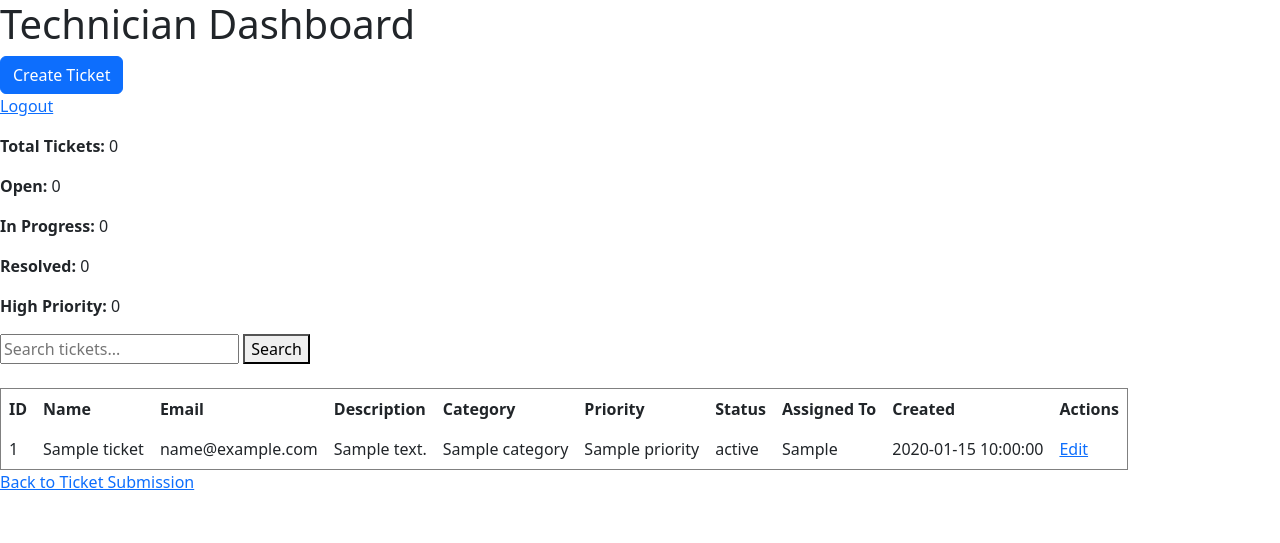
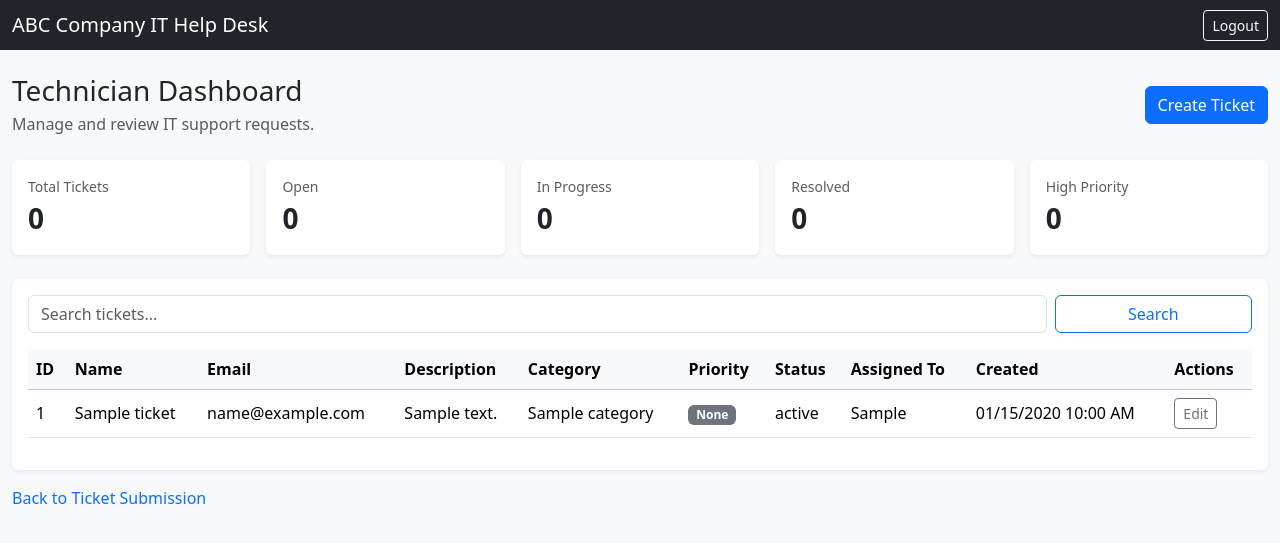
Before and after one commit to jonathanwalker44/smart-it-help-desk, a Flask app: page /dashboard in a window 1280 px wide. Shown: the top 543 px of the page. Run offline with Flask 3, Linux system fonts and the light colour scheme; the visitor is signed in with stand-in values (Sample User, id 1); a database or web service that is not in the repository returns one stand-in record (values such as "Sample title"); data that the repository does not hold is empty; some libraries are stand-ins or nearby versions.

Commit message:
Dashboard formatting and appearance change
Functionality stayed the same, just formatting changes so it is more visually appealing

```diff
--- a/templates/dashboard.html
+++ b/templates/dashboard.html
@@ -1,31 +1,114 @@
 <!DOCTYPE html>
 <html lang="en">
 <head>
-    <link href="https://cdn.jsdelivr.net/npm/bootstrap@5.3.3/dist/css/bootstrap.min.css" rel="stylesheet">
     <meta charset="UTF-8">
     <meta name="viewport" content="width=device-width, initial-scale=1.0">
     <title>Technician Dashboard</title>
+
+    <link href="https://cdn.jsdelivr.net/npm/bootstrap@5.3.3/dist/css/bootstrap.min.css" rel="stylesheet">
 </head>
-<body>
 
-    <h1>Technician Dashboard</h1>
-    <button type="button" class="btn btn-primary" data-bs-toggle="modal" data-bs-target="#createTicketModal">
+<body class="bg-light">
+
+<nav class="navbar navbar-dark bg-dark">
+    <div class="container-fluid">
+        <span class="navbar-brand mb-0 h1">ABC Company IT Help Desk</span>
+        <a href="/logout" class="btn btn-outline-light btn-sm">Logout</a>
+    </div>
+</nav>
+
+<div class="container-fluid py-4">
+
+    <div class="d-flex justify-content-between align-items-center mb-4">
+        <div>
+            <h1 class="h3 mb-1">Technician Dashboard</h1>
+            <p class="text-muted mb-0">Manage and review IT support requests.</p>
+        </div>
+
+        <button
+            type="button"
+            class="btn btn-primary"
+            data-bs-toggle="modal"
+            data-bs-target="#createTicketModal">
             Create Ticket
         </button>
-    <p><a href="/logout">Logout</a></p>
-    <p><strong>Total Tickets:</strong> {{ total_tickets }}</p>
-    <p><strong>Open:</strong> {{ open_tickets }}</p>
-    <p><strong>In Progress:</strong> {{ in_progress_tickets }}</p>
-    <p><strong>Resolved:</strong> {{ resolved_tickets }}</p>
-    <p><strong>High Priority:</strong> {{ high_priority_tickets }}</p>
-    <form method="GET" action="/dashboard">
-            <input type="text" name="search" placeholder="Search tickets..." value="{{ search }}">
-            <button type="submit">Search</button>
+    </div>
+
+    <div class="row g-3 mb-4">
+
+        <div class="col-md">
+            <div class="card shadow-sm border-0">
+                <div class="card-body">
+                    <div class="text-muted small">Total Tickets</div>
+                    <div class="fs-3 fw-bold">{{ total_tickets }}</div>
+                </div>
+            </div>
+        </div>
+
+        <div class="col-md">
+            <div class="card shadow-sm border-0">
+                <div class="card-body">
+                    <div class="text-muted small">Open</div>
+                    <div class="fs-3 fw-bold">{{ open_tickets }}</div>
+                </div>
+            </div>
+        </div>
+
+        <div class="col-md">
+            <div class="card shadow-sm border-0">
+                <div class="card-body">
+                    <div class="text-muted small">In Progress</div>
+                    <div class="fs-3 fw-bold">{{ in_progress_tickets }}</div>
+                </div>
+            </div>
+        </div>
+
+        <div class="col-md">
+            <div class="card shadow-sm border-0">
+                <div class="card-body">
+                    <div class="text-muted small">Resolved</div>
+                    <div class="fs-3 fw-bold">{{ resolved_tickets }}</div>
+                </div>
+            </div>
+        </div>
+
+        <div class="col-md">
+            <div class="card shadow-sm border-0">
+                <div class="card-body">
+                    <div class="text-muted small">High Priority</div>
+                    <div class="fs-3 fw-bold">{{ high_priority_tickets }}</div>
+                </div>
+            </div>
+        </div>
+
+    </div>
+
+    <div class="card shadow-sm border-0">
+
+        <div class="card-body">
+
+            <form method="GET" action="/dashboard" class="row g-2 mb-3">
+                <div class="col-md-10">
+                    <input
+                        type="text"
+                        name="search"
+                        class="form-control"
+                        placeholder="Search tickets..."
+                        value="{{ search }}">
+                </div>
+
+                <div class="col-md-2 d-grid">
+                    <button type="submit" class="btn btn-outline-primary">
+                        Search
+                    </button>
+                </div>
             </form>
 
-    <br>
+            <div class="table-responsive">
 
-    <table border="1" cellpadding="8">
+                <table class="table table-hover align-middle">
+
+                    <thead class="table-light">
                         <tr>
                             <th>ID</th>
                             <th>Name</th>
@@ -38,71 +121,151 @@
                             <th>Created</th>
                             <th>Actions</th>
                         </tr>
+                    </thead>
+
+                    <tbody>
 
                     {% for ticket in tickets %}
+
                         <tr>
                             <td>{{ ticket[0] }}</td>
                             <td>{{ ticket[1] }}</td>
                             <td>{{ ticket[2] }}</td>
                             <td>{{ ticket[3] }}</td>
-            <td>{{ ticket[4] }}</td>
-            <td>{{ ticket[5] }}</td>
-            <td>{{ ticket[6] }}</td>
-            <td>{{ ticket[7] }}</td>
-            <td>{{ ticket[9] }}</td>
+
                             <td>
-                <a href="/ticket/{{ ticket[0] }}">Edit</a>
+                                {{ ticket[4] or "Unassigned" }}
+                            </td>
+
+                            <td>
+                                {% if ticket[5] == "High" %}
+                                    <span class="badge bg-danger">High</span>
+                                {% elif ticket[5] == "Medium" %}
+                                    <span class="badge bg-warning text-dark">Medium</span>
+                                {% elif ticket[5] == "Low" %}
+                                    <span class="badge bg-success">Low</span>
+                                {% else %}
+                                    <span class="badge bg-secondary">None</span>
+                                {% endif %}
+                            </td>
+
+                            <td>
+                                {% if ticket[6] == "Open" %}
+                                    <span class="badge bg-primary">Open</span>
+                                {% elif ticket[6] == "In Progress" %}
+                                    <span class="badge bg-warning text-dark">In Progress</span>
+                                {% elif ticket[6] == "Resolved" %}
+                                    <span class="badge bg-success">Resolved</span>
+                                {% else %}
+                                    {{ ticket[6] }}
+                                {% endif %}
+                            </td>
+
+                            <td>{{ ticket[7] or "Unassigned" }}</td>
+
+                            <td>
+                                {{ ticket[9].strftime("%m/%d/%Y %I:%M %p") }}
+                            </td>
+
+                            <td>
+                                <a href="/ticket/{{ ticket[0] }}" class="btn btn-sm btn-outline-secondary">
+                                    Edit
+                                </a>
                             </td>
                         </tr>
+
                     {% endfor %}
+
+                    </tbody>
+
                 </table>
 
-    <p><a href="/">Back to Ticket Submission</a></p>
+            </div>
+
+        </div>
+    </div>
+
+    <div class="mt-3">
+        <a href="/" class="text-decoration-none">Back to Ticket Submission</a>
+    </div>
+
+</div>
+
 
 <div class="modal fade" id="createTicketModal" tabindex="-1" aria-hidden="true">
+
     <div class="modal-dialog">
+
         <div class="modal-content">
 
             <div class="modal-header">
                 <h5 class="modal-title">Create New Ticket</h5>
-                <button type="button" class="btn-close" data-bs-dismiss="modal"></button>
+                <button
+                    type="button"
+                    class="btn-close"
+                    data-bs-dismiss="modal">
+                </button>
             </div>
 
             <form method="POST" action="/submit-ticket">
+
                 <div class="modal-body">
 
                     <div class="mb-3">
                         <label class="form-label">Name</label>
-                        <input type="text" name="requester_name" class="form-control" required>
+                        <input
+                            type="text"
+                            name="requester_name"
+                            class="form-control"
+                            required>
                     </div>
 
                     <div class="mb-3">
                         <label class="form-label">Email</label>
-                        <input type="email" name="requester_email" class="form-control" required>
+                        <input
+                            type="email"
+                            name="requester_email"
+                            class="form-control"
+                            required>
                     </div>
 
                     <div class="mb-3">
                         <label class="form-label">Issue Description</label>
-                        <textarea name="issue_description" class="form-control" rows="4" required></textarea>
+                        <textarea
+                            name="issue_description"
+                            class="form-control"
+                            rows="4"
+                            required></textarea>
                     </div>
 
                 </div>
 
                 <div class="modal-footer">
-                    <button type="button" class="btn btn-secondary" data-bs-dismiss="modal">
+
+                    <button
+                        type="button"
+                        class="btn btn-secondary"
+                        data-bs-dismiss="modal">
                         Cancel
                     </button>
 
-                    <button type="submit" class="btn btn-primary">
+                    <button
+                        type="submit"
+                        class="btn btn-primary">
                         Create Ticket
                     </button>
+
                 </div>
+
             </form>
 
         </div>
+
     </div>
+
 </div>
 
 <script src="https://cdn.jsdelivr.net/npm/bootstrap@5.3.3/dist/js/bootstrap.bundle.min.js"></script>
+
 </body>
 </html>
```
Lines whose indentation alone changed are shown as unchanged.
